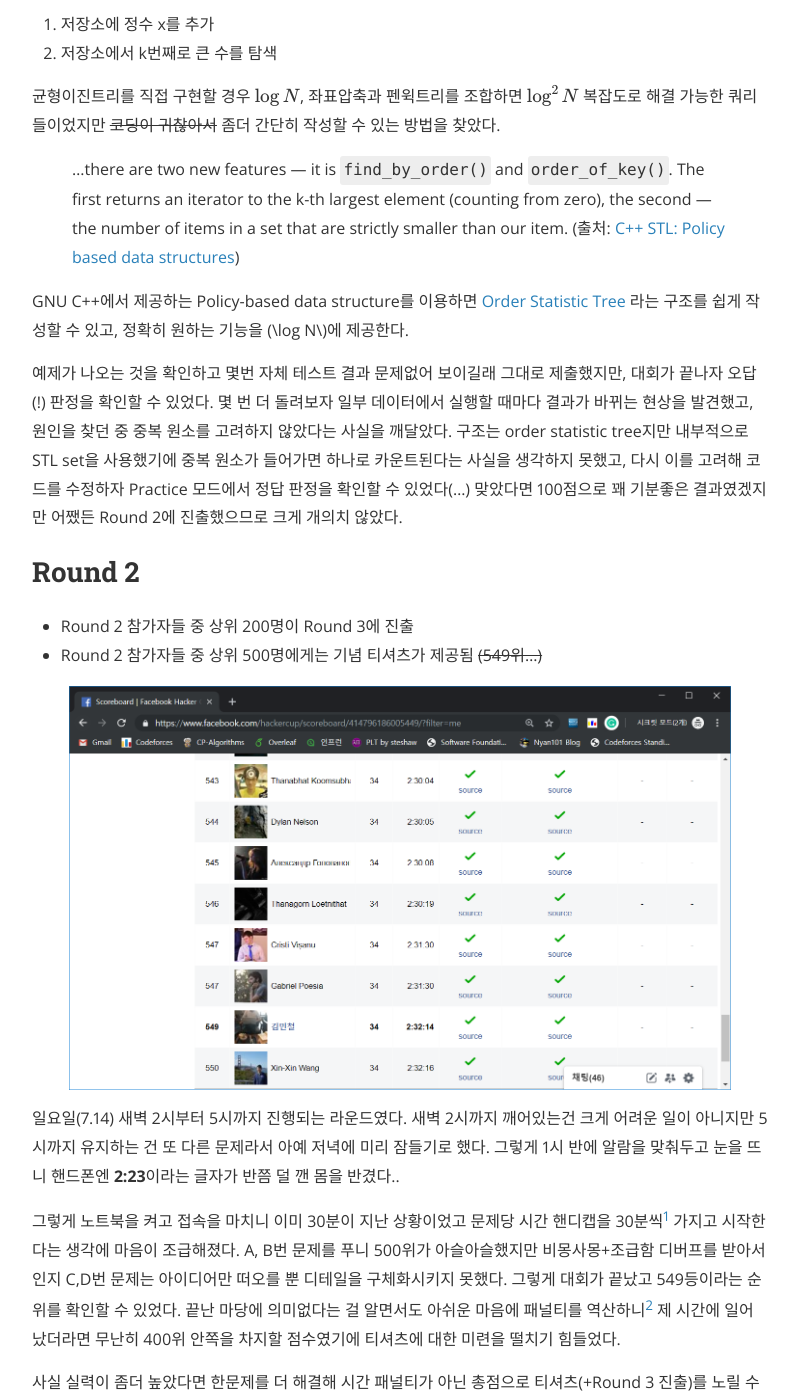
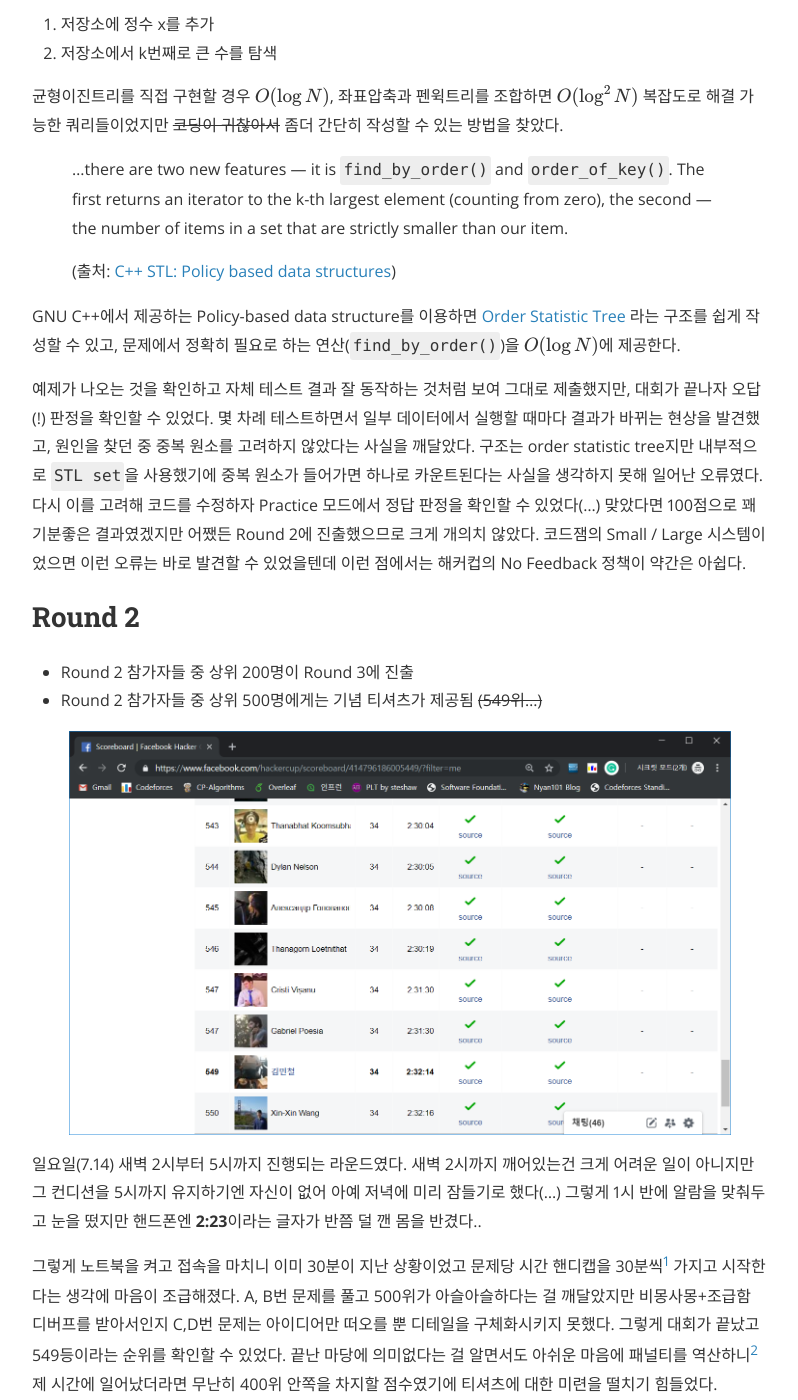
Before and after one commit to nyan101/nyan101.github.io, a Jekyll site: the page built from _posts/2019-07-14-facebook-hackercup-2019-review.md, in a window 1280 px wide and 1400 px high, scrolled down 1943 px. Shown: the whole window, without its empty margins (240-1038 px from the left). Built offline with Jekyll 4.4.1, drawn with Linux system fonts in a browser that asks for light colours; nearby versions of some CDN libraries; formulas are drawn with MathJax 3; comment, search, counter and statistics services are not loaded; a style sheet for code colours, icons or effects is not loaded; some of the changed text lies outside the part shown.

Commit message:
fix typos

```diff
--- a/_posts/2019-07-14-facebook-hackercup-2019-review.md
+++ b/_posts/2019-07-14-facebook-hackercup-2019-review.md
@@ -41,13 +41,15 @@ use_math: true
 1. 저장소에 정수 x를 추가
 2. 저장소에서 k번째로 큰 수를 탐색
 
-균형이진트리를 직접 구현할 경우 \\(\\log N\\), 좌표압축과 펜윅트리를 조합하면 \\(\\log^2 N\\) 복잡도로 해결 가능한 쿼리들이었지만 ~~코딩이 귀찮아서~~ 좀더 간단히 작성할 수 있는 방법을 찾았다.
+균형이진트리를 직접 구현할 경우 \\(O(\\log N)\\), 좌표압축과 펜윅트리를 조합하면 \\(O(\\log^2 N)\\) 복잡도로 해결 가능한 쿼리들이었지만 ~~코딩이 귀찮아서~~ 좀더 간단히 작성할 수 있는 방법을 찾았다.
 
-> ...there are two new features — it is `find_by_order()` and `order_of_key()`. The first returns an iterator to the k-th largest element (counting from zero), the second — the number of items in a set that are strictly smaller than our item. (출처: [C++ STL: Policy based data structures](https://codeforces.com/blog/entry/11080))
+> ...there are two new features — it is `find_by_order()` and `order_of_key()`. The first returns an iterator to the k-th largest element (counting from zero), the second — the number of items in a set that are strictly smaller than our item.
+>
+> (출처: [C++ STL: Policy based data structures](https://codeforces.com/blog/entry/11080))
 
-GNU C++에서 제공하는 Policy-based data structure를 이용하면 [Order Statistic Tree](https://en.wikipedia.org/wiki/Order_statistic_tree) 라는 구조를 쉽게 작성할 수 있고, 정확히 원하는 기능을 \(\\log N\\)에 제공한다.
+GNU C++에서 제공하는 Policy-based data structure를 이용하면 [Order Statistic Tree](https://en.wikipedia.org/wiki/Order_statistic_tree) 라는 구조를 쉽게 작성할 수 있고, 문제에서 정확히 필요로 하는 연산(`find_by_order()`)을 \\(O(\\log N)\\)에 제공한다.
 
-예제가 나오는 것을 확인하고 몇번 자체 테스트 결과 문제없어 보이길래 그대로 제출했지만, 대회가 끝나자 오답(!) 판정을 확인할 수 있었다. 몇 번 더 돌려보자 일부 데이터에서 실행할 때마다 결과가 바뀌는 현상을 발견했고, 원인을 찾던 중 중복 원소를 고려하지 않았다는 사실을 깨달았다. 구조는 order statistic tree지만 내부적으로 STL set을 사용했기에 중복 원소가 들어가면 하나로 카운트된다는 사실을 생각하지 못했고, 다시 이를 고려해 코드를 수정하자 Practice 모드에서 정답 판정을 확인할 수 있었다(...) 맞았다면 100점으로 꽤 기분좋은 결과였겠지만 어쨌든 Round 2에 진출했으므로 크게 개의치 않았다.
+예제가 나오는 것을 확인하고 자체 테스트 결과 잘 동작하는 것처럼 보여 그대로 제출했지만, 대회가 끝나자 오답(!) 판정을 확인할 수 있었다. 몇 차례 테스트하면서 일부 데이터에서 실행할 때마다 결과가 바뀌는 현상을 발견했고, 원인을 찾던 중 중복 원소를 고려하지 않았다는 사실을 깨달았다. 구조는 order statistic tree지만 내부적으로 `STL set`을 사용했기에 중복 원소가 들어가면 하나로 카운트된다는 사실을 생각하지 못해 일어난 오류였다. 다시 이를 고려해 코드를 수정하자 Practice 모드에서 정답 판정을 확인할 수 있었다(...) 맞았다면 100점으로 꽤 기분좋은 결과였겠지만 어쨌든 Round 2에 진출했으므로 크게 개의치 않았다. 코드잼의 Small / Large 시스템이었으면 이런 오류는 바로 발견할 수 있었을텐데 이런 점에서는 해커컵의 No Feedback 정책이 약간은 아쉽다.
 
 
 
@@ -58,11 +60,11 @@ GNU C++에서 제공하는 Policy-based data structure를 이용하면 [Order St
 
 <img src="/assets/images/2019/07/hackercup-R2-scoreboard.png" width="800px">
 
-일요일(7.14) 새벽 2시부터 5시까지 진행되는 라운드였다. 새벽 2시까지 깨어있는건 크게 어려운 일이 아니지만 5시까지 유지하는 건 또 다른 문제라서 아예 저녁에 미리 잠들기로 했다. 그렇게 1시 반에 알람을 맞춰두고 눈을 뜨니 핸드폰엔 **2:23**이라는 글자가 반쯤 덜 깬 몸을 반겼다..
+일요일(7.14) 새벽 2시부터 5시까지 진행되는 라운드였다. 새벽 2시까지 깨어있는건 크게 어려운 일이 아니지만 그 컨디션을 5시까지 유지하기엔 자신이 없어 아예 저녁에 미리 잠들기로 했다(...) 그렇게 1시 반에 알람을 맞춰두고 눈을 떴지만 핸드폰엔 **2:23**이라는 글자가 반쯤 덜 깬 몸을 반겼다..
 
-그렇게 노트북을 켜고 접속을 마치니 이미 30분이 지난 상황이었고 문제당 시간 핸디캡을 30분씩[^1] 가지고 시작한다는 생각에 마음이 조급해졌다. A, B번 문제를 푸니 500위가 아슬아슬했지만 비몽사몽+조급함 디버프를 받아서인지 C,D번 문제는 아이디어만 떠오를 뿐 디테일을 구체화시키지 못했다. 그렇게 대회가 끝났고 549등이라는 순위를 확인할 수 있었다. 끝난 마당에 의미없다는 걸 알면서도 아쉬운 마음에 패널티를 역산하니[^2] 제 시간에 일어났더라면 무난히 400위 안쪽을 차지할 점수였기에 티셔츠에 대한 미련을 떨치기 힘들었다.
+그렇게 노트북을 켜고 접속을 마치니 이미 30분이 지난 상황이었고 문제당 시간 핸디캡을 30분씩[^1] 가지고 시작한다는 생각에 마음이 조급해졌다. A, B번 문제를 풀고 500위가 아슬아슬하다는 걸 깨달았지만 비몽사몽+조급함 디버프를 받아서인지 C,D번 문제는 아이디어만 떠오를 뿐 디테일을 구체화시키지 못했다. 그렇게 대회가 끝났고 549등이라는 순위를 확인할 수 있었다. 끝난 마당에 의미없다는 걸 알면서도 아쉬운 마음에 패널티를 역산하니[^2] 제 시간에 일어났더라면 무난히 400위 안쪽을 차지할 점수였기에 티셔츠에 대한 미련을 떨치기 힘들었다.
 
-사실 실력이 좀더 높았다면 한문제를 더 해결해 시간 패널티가 아닌 총점으로 티셔츠(+Round 3 진출)를 노릴 수 있었겠지만 평소에 PS를 연습하지 않은 입장에서 거기까지 바라는 건 과욕이라고 생각한다. 학생 때에는 ICPC를 비롯한 각종 대회라는 동기부여가 있었지만 졸업한 지금은 그런 거 없이 순수한 취미생활이기에 이전처럼 많은 시간을 투자하긴 어려울 것 같다. 이젠 대학원 문제도 있으니 어쩌다 흥미로운 문제를 발견하면 풀어보고, 가끔 있는 이런 온라인 대회에 참가하는 정도에 의의를 둘 계획이다.
+사실 실력이 좀더 높았다면 한문제를 더 해결해 시간 패널티가 아닌 총점으로 티셔츠(+Round 3 진출)를 노릴 수 있었겠지만 평소에 PS 연습도 잘 하지 않은 입장에서 거기까지 바라는 건 과욕이라고 생각한다. 학생 때에는 ICPC를 비롯한 각종 대회라는 동기부여가 있었지만 졸업한 지금은 그런 거 없이 순수한 취미생활이기에 이전처럼 많은 시간을 투자하긴 어려울 것 같다. 이젠 대학원이라는 문제도 있으니 어쩌다 흥미로운 문제를 발견하면 풀어보고, 가끔 있는 이런 온라인 대회에 참가하는 정도에 의의를 둘 계획이다.
 
 ---
 
```
